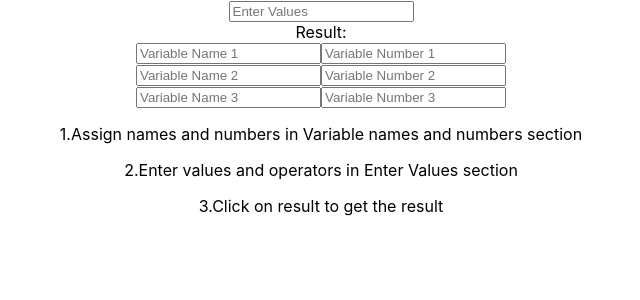
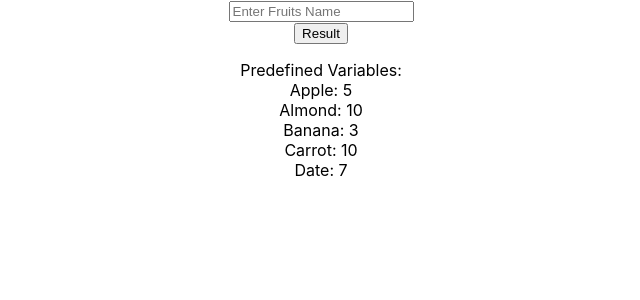
Before and after one commit to lakshaygoyal01/pry, a React (Create React App) app: page / in a window 1280 px wide. Shown: the top 300 px of the page, without its empty margins (319-959 px from the left). Built offline with nearby package versions, Linux system fonts and the light colour scheme.

Commit message:
App Updated

```diff
--- a/src/App.js
+++ b/src/App.js
@@ -3,74 +3,20 @@ import "./App.css";
 
 function App() {
   const [input, setInput] = useState("");
+  const [variables, setVariables] = useState({
+    Apple: 5,
+    Almond: 10,
+    Banana: 3,
+    Carrot: 10,
+    Date: 7,
+  }); // Predefined dummy variables
   const [result, setResult] = useState("");
   const [suggestedVariables, setSuggestedVariables] = useState([]);
-  const [variableName, setVariableName] = useState("");
-  const [variableNumber, setVariableNumber] = useState("");
-  const [variableName2, setVariableName2] = useState("");
-  const [variableNumber2, setVariableNumber2] = useState("");
-  const [variableName3, setVariableName3] = useState("");
-  const [variableNumber3, setVariableNumber3] = useState("");
-  const [variables, setVariables] = useState({
-    [variableName]: variableNumber,
-    [variableName2]: variableNumber2,
-    [variableName3]: variableNumber3,
-  });
 
   const handleInputChange = (e) => {
     setInput(e.target.value);
     updateSuggestedVariables(e.target.value);
   };
-
-  const handleVariableName = (e) => {
-    setVariableName(e.target.value);
-    updateSuggestedVariables(e.target.value);
-  };
-
-  const handleVariableNumber = (e) => {
-    setVariableNumber(e.target.value);
-  };
-
-  const handleVariableName2 = (e) => {
-    setVariableName2(e.target.value);
-    updateSuggestedVariables(e.target.value);
-  };
-
-  const handleVariableNumber2 = (e) => {
-    setVariableNumber2(e.target.value);
-  };
-  const handleVariableName3 = (e) => {
-    setVariableName3(e.target.value);
-    updateSuggestedVariables(e.target.value);
-  };
-  const handleVariableNumber3 = (e) => {
-    setVariableNumber3(e.target.value);
-  };
-
-  // Update variables when input fields change
-  React.useEffect(() => {
-    setVariables({
-      [variableName]: variableNumber,
-      [variableName2]: variableNumber2,
-      [variableName3]: variableNumber3,
-    });
-  }, [
-    variableName,
-    variableNumber,
-    variableName2,
-    variableNumber2,
-    variableName3,
-    variableNumber3,
-  ]);
-
-  const handleButtonClick = (value) => {
-    setInput((prevInput) => prevInput + value);
-  };
-
-  const handleBackspace = () => {
-    setInput((prevInput) => prevInput.slice(0, -1));
-  };
-
   const calculateResult = () => {
     try {
       let expression = input;
@@ -89,20 +35,15 @@ function App() {
     }
   };
 
-  const clearInput = () => {
-    setInput("");
-    setResult("");
-  };
-
   const updateSuggestedVariables = (searchTerm) => {
     const matchingVariables = Object.keys(variables).filter((variableName) =>
-      variableName.toLowerCase().includes(searchTerm.toLowerCase())
+      variableName.toLowerCase().startsWith(searchTerm.toLowerCase())
     );
     setSuggestedVariables(matchingVariables);
   };
 
   const insertVariable = (variableName) => {
-    setInput( variableName);
+    setInput(variableName);
     setSuggestedVariables([]); // Clear suggestions
   };
 
@@ -113,10 +54,9 @@ function App() {
           type='text'
           value={input}
           onChange={handleInputChange}
-          onClick={clearInput} // Clear input value on click
-          placeholder='Enter Values'
+          placeholder='Enter Fruits Name'
         />
-        <div className='variable-suggestions'>
+        <div>
           {suggestedVariables.map((variableName) => (
             <button
               key={variableName}
@@ -128,52 +68,19 @@ function App() {
         </div>
       </div>
       <div className='buttons'>{/* Buttons for digits, operators, etc. */}</div>
-      <div className='result' onClick={calculateResult}>
-        Result: {result}
+      <button className='result' onClick={calculateResult}>
+        Result
+      </button>
+      <p className='final_result'>{result}</p>
+
+      <div className='variables'>
+        Predefined Variables:
+        {Object.entries(variables).map(([name, value]) => (
+          <div key={name}>
+            {name}: {value}
+          </div>
+        ))}
       </div>
-      <input
-        type='text'
-        value={variableName}
-        placeholder='Variable Name 1'
-        onChange={handleVariableName}
-      />
-      <input
-        type='text'
-        value={variableNumber}
-        placeholder='Variable Number 1'
-        onChange={handleVariableNumber}
-      />
-      <div>
-        <input
-          type='text'
-          value={variableName2}
-          placeholder='Variable Name 2'
-          onChange={handleVariableName2}
-        />
-        <input
-          type='text'
-          value={variableNumber2}
-          placeholder='Variable Number 2'
-          onChange={handleVariableNumber2}
-        />
-      </div>
-      <div>
-        <input
-          type='text'
-          value={variableName3}
-          placeholder='Variable Name 3'
-          onChange={handleVariableName3}
-        />
-        <input
-          type='text'
-          value={variableNumber3}
-          placeholder='Variable Number 3'
-          onChange={handleVariableNumber3}
-        />
-      </div>
-      <p>1.Assign names and numbers in Variable names and numbers section</p>
-      <p>2.Enter values and operators in Enter Values section </p>
-      <p>3.Click on result to get the result</p>
     </div>
   );
 }
```
